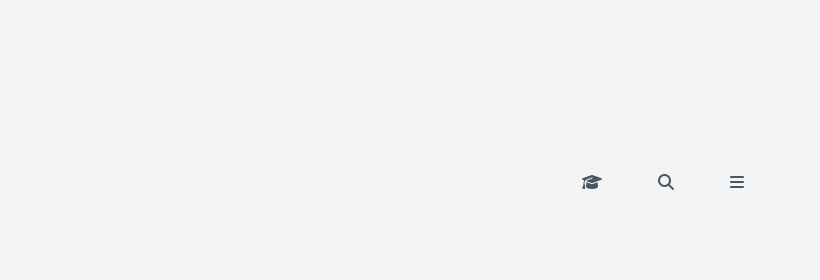
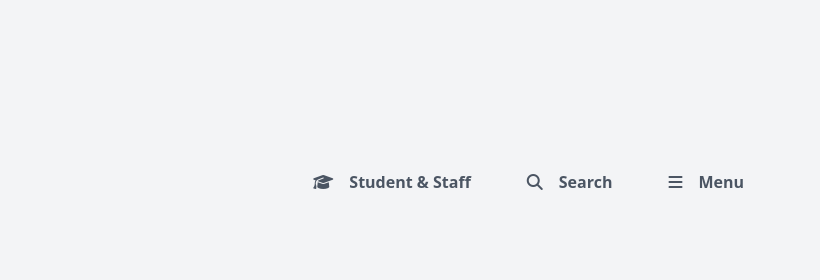
Before and after one commit to peninah98/goldCloningChallenge, a website: page index.html in a window 1280 px wide. Shown: the top 280 px of the page, 460-1280 px from the left. Drawn offline with Linux system fonts and the light colour scheme.

Commit message:
Last updates

```diff
--- a/index.html
+++ b/index.html
@@ -13,16 +13,16 @@
             <div class="flex gap-4 lg:justify-end font-bold">
                 <div class="flex space-x-4 group-hover:text-yellow-500 hover:font-bold p-5 items-center hover:bg-gray-800">
                     <i class="fa-solid fa-graduation-cap text-gray-600 hover:text-yellow-500"></i>
-                    <p class="text-gray-600 hover:text-yellow-500 hidden lg:show">Student & Staff</p>
+                    <p class="text-gray-600 hover:text-yellow-500  lg:show">Student & Staff</p>
                 </div>
 
                <div class="flex space-x-4 hover:text-yellow-500 hover:font-bold p-5 items-center hover:bg-gray-800">
                 <i class="fa-solid fa-search text-gray-600 hover:text-yellow-500"></i>
-                <p class="text-gray-600 hover:text-yellow-500 hidden lg:show">Search</p>
+                <p class="text-gray-600 hover:text-yellow-500  lg:show">Search</p>
                </div>
                <div class="flex space-x-4 hover:text-yellow-500 hover:font-bold p-5 items-center hover:bg-gray-800">
                 <i class="fa-solid fa-bars text-gray-600 hover:text-yellow-500 text-center"></i>
-                <p class="text-gray-600  hover:text-yellow-500 hidden lg:show">Menu</p>
+                <p class="text-gray-600  hover:text-yellow-500  lg:show">Menu</p>
                </div>
 
             </div>
```
